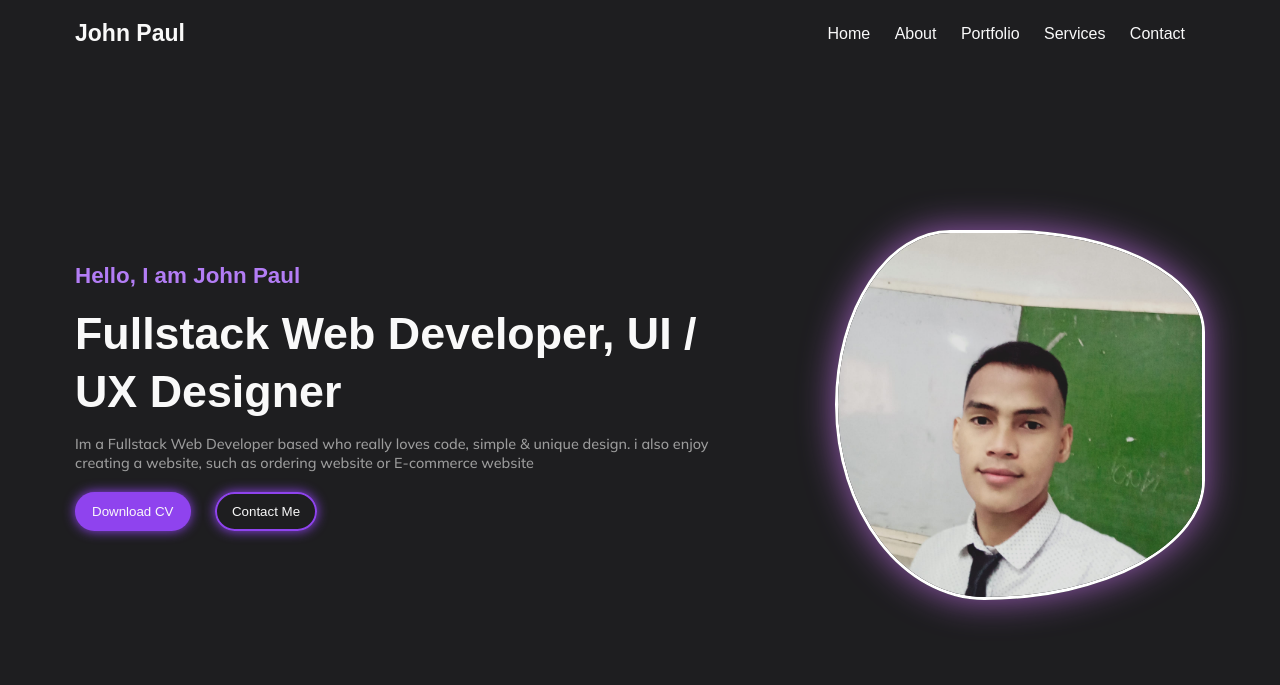
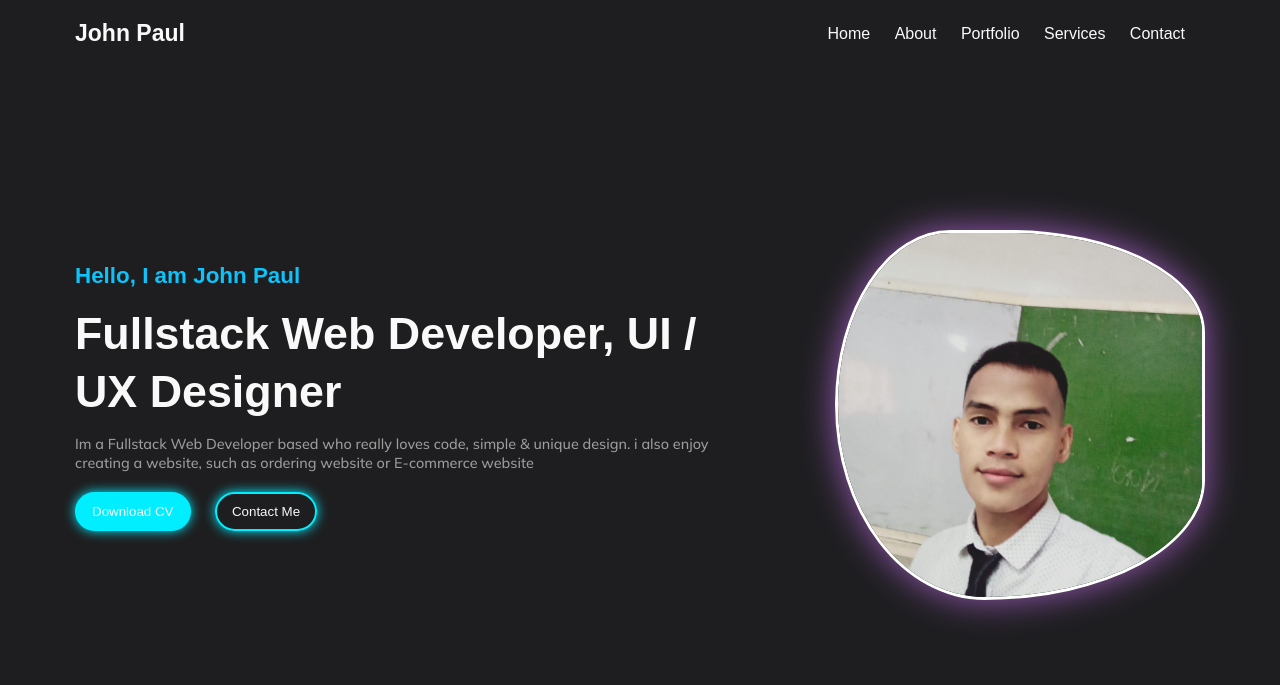
Before and after one commit to Zenkiez22/Portfolio2, a plain HTML site: page index.html in a window 1280 px wide. Shown: the top 685 px of the page. Drawn offline with Linux system fonts and the light colour scheme.

Commit message:
add colors

```diff
--- a/css/style.css
+++ b/css/style.css
@@ -13,8 +13,8 @@
     --bg-light-color: #303036;
     --text-color: #f9f9f9;
     --para-color: #9c9c9c;
-    --main-color: #8f43ee;
-    --light-color: #b37df5;
+    --main-color: #00eeff;
+    --light-color: #0ec3fa;
     --extra-light: #cea5ff;
 }
 
```
